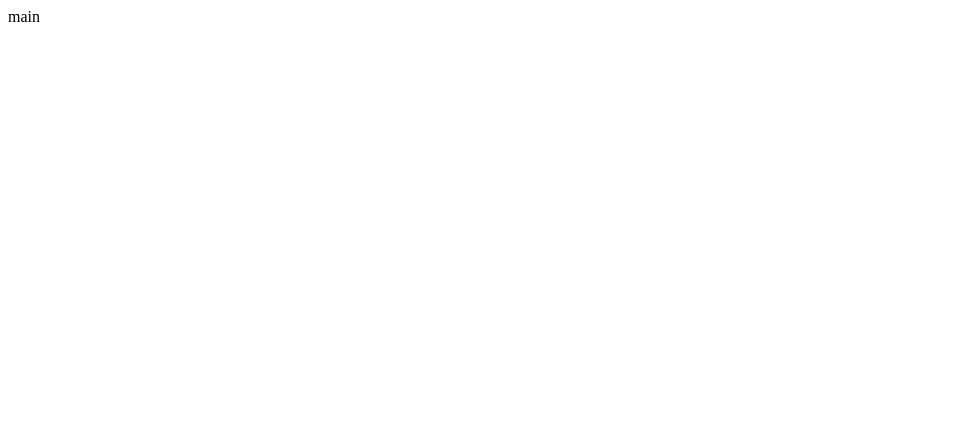
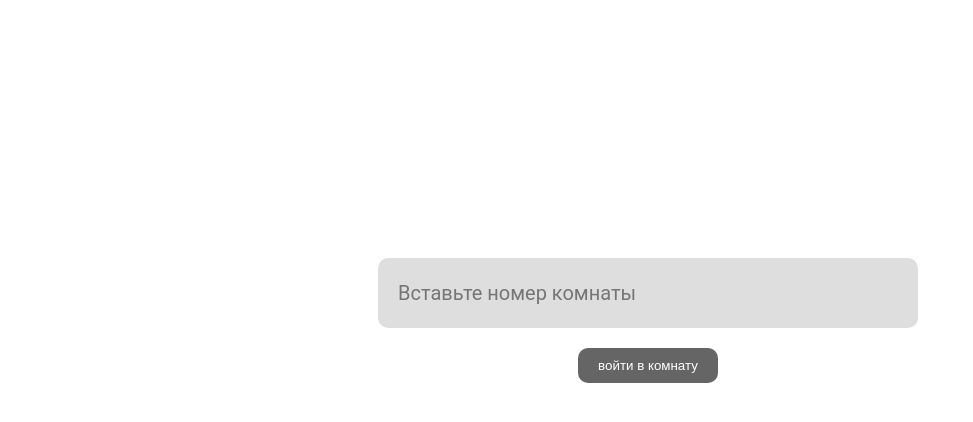
Before and after one commit to FooNaN/ZoomClone, a React (Create React App) app in the folder client/: page /main in a window 1280 px wide. Shown: the top 422 px of the page, without its empty margins (0-973 px from the left). Built offline with nearby package versions, Linux system fonts and the light colour scheme.

Commit message:
create Request and main page

```diff
--- a/client/src/components/Main.js
+++ b/client/src/components/Main.js
@@ -1,10 +1,31 @@
-import React from 'react';
+import React, {useState} from 'react';
+import {connect_user} from "../http/api";
 
 const Main = () => {
+    const [roomId, setRoomId] = useState(10);
+    const [userId, setUserId] = useState(10);
+    function handleChange(event) {
+        event.preventDefault();
+        setRoomId(event.target.value);
+    }
+    async function room_in() {
+        console.log(roomId)
+        let resp = await connect_user(userId, roomId);
+    }
     return (
-        <div>
-          main
+        <div className='page'>
+            <div className='main'>
+                <input
+                    type="text"
+                    placeholder='Вставьте номер комнаты'
+                    onChange={handleChange}
+                />
+                <button className='btn-in' onClick={room_in}>
+                    войти в комнату
+                </button>
+            </div>
         </div>
+
     );
 };
 
--- a/client/src/http/index.js
+++ b/client/src/http/index.js
@@ -1,11 +1,11 @@
 import axios from "axios";
 
 const $host = axios.create({
-    baseURL: `` || process.env.REACT_APP_API_URL
+    baseURL: `http://localhost:5000/`
 })
 
 const $authHost = axios.create({
-    baseURL: `` || process.env.REACT_APP_API_URL
+    baseURL: `http://localhost:9000/`
 })
 
 // const authInterceptor = config => {
--- a/client/src/index.js
+++ b/client/src/index.js
@@ -5,7 +5,8 @@ import App from "./App";
 
 export const Context = createContext(null)
 ReactDOM.render(
-    <Context.Provider>
+    <Context.Provider
+        value={{}}>
         <App />
     </Context.Provider>,
     document.getElementById('root')
--- a/client/src/index.scss
+++ b/client/src/index.scss
@@ -0,0 +1,37 @@
+.page {
+  width: 100vw;
+  height: 100vh;
+  display: flex;
+  align-items: center;
+  justify-content: center;
+}
+.main {
+  height: 300px;
+  width: 500px;
+  display: flex;
+  flex-direction: column;
+  align-items: center;
+
+  input {
+    height: 50px;
+    width: 100%;
+    font-family: 'Roboto', sans-serif;
+    font-size: 20px;
+    padding: 10px 20px;
+    border: none;
+    background: rgba(0, 0, 0, 0.13);
+    border-radius: 10px;
+    margin-bottom: 20px;
+    &:focus {
+      outline: none;
+    }
+  }
+  .btn-in {
+    cursor: pointer;
+    border: none;
+    color: white;
+    background: rgba(7, 7, 7, 0.62);
+    padding: 10px 20px;
+    border-radius: 10px;
+  }
+}
```
